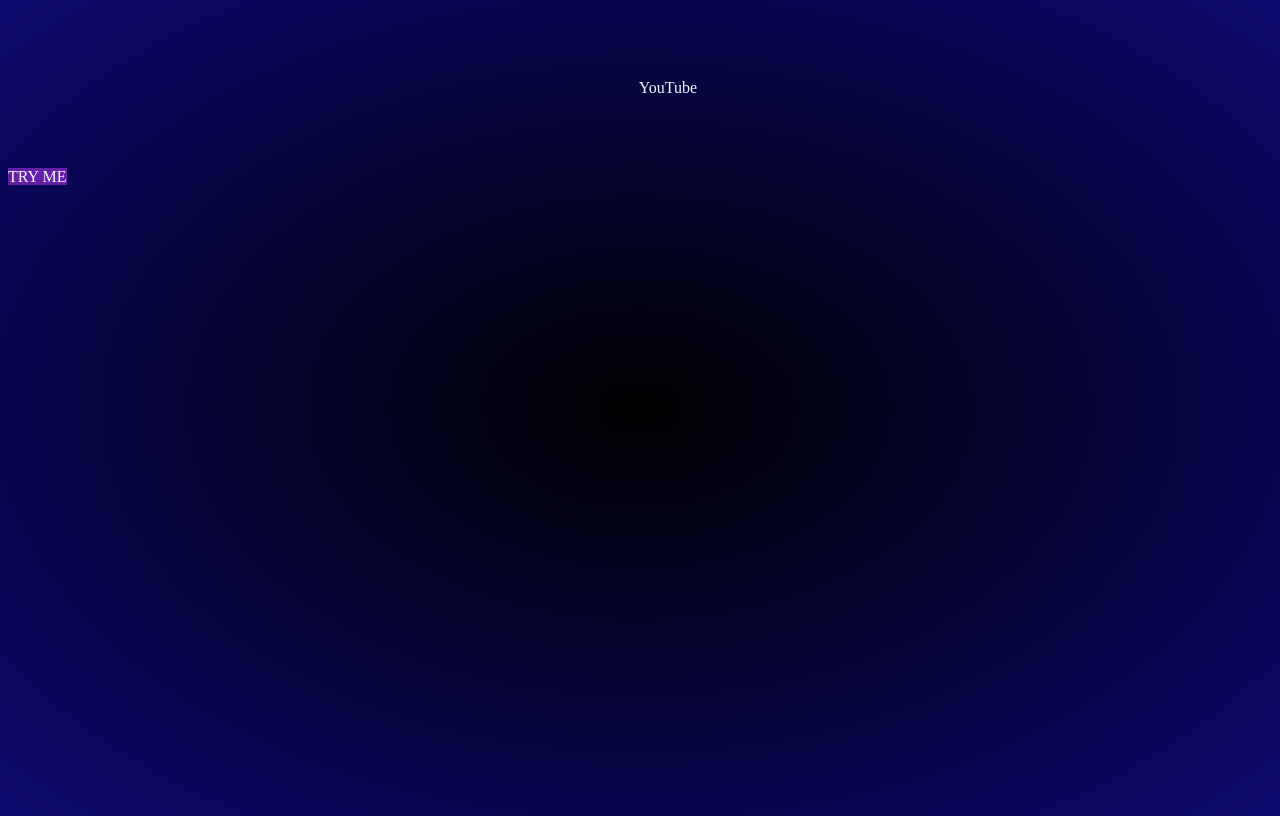
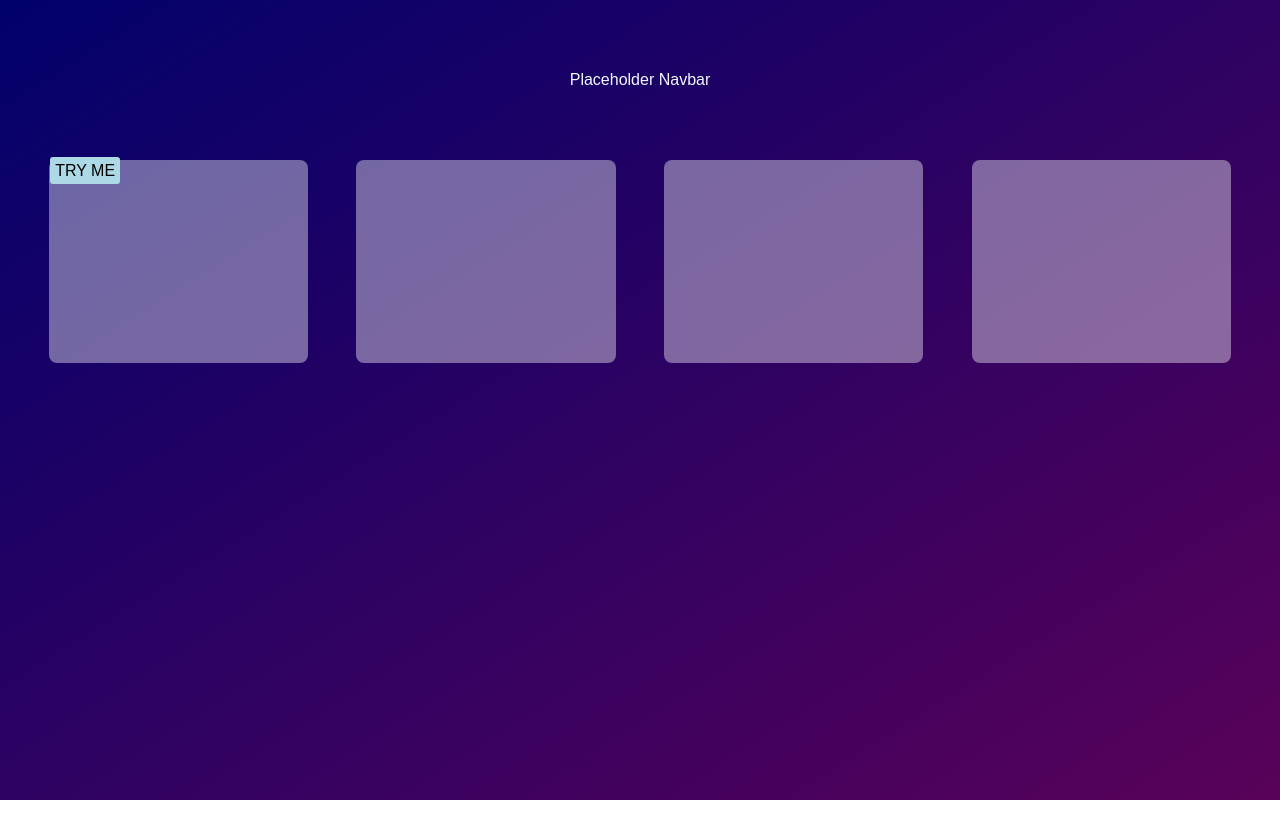
Before and after one commit to ppaliani/Portfolio, a plain HTML site: page index.html in a window 1280 px wide. Drawn offline with Linux system fonts and the light colour scheme.

Commit message:
added cards to contain links to different projects. beginning styling and layout of cards. changed background to linear gradient to bottom right. some other minor styling changes.

```diff
--- a/index.html
+++ b/index.html
@@ -12,12 +12,23 @@
     <div id="nav-container">
         <nav id="nav-bar">
             <ul>
-                <li><a href="https://www.youtube.com">YouTube</a></li>
+                <li><a href="">Placeholder Navbar</a></li>
             </ul>
         </nav>
     </div>
-    <div>
-        <a href="https://www.youtube.com" id="try-me-btn">TRY ME</a>
+    <div id="cards-container">
+        <div class="card" id="card-1">
+            <a href="https://www.youtube.com" id="try-me-btn">TRY ME</a>
+        </div>
+        <div class="card" id="card-2">
+
+        </div>
+        <div class="card" id="card-3">
+
+        </div>
+        <div class="card" id="card-4">
+
+        </div>
     </div>
 </body>
 </html>
--- a/styles.css
+++ b/styles.css
@@ -1,7 +1,10 @@
 body {
-    background: radial-gradient(black, rgb(12, 9, 111));
+    font-family: 'Poppins', sans-serif;
+    background-image: linear-gradient(to bottom right, rgb(1, 1, 107), rgb(89, 2, 89));
     height: 100vh;
     width: 100vw;
+    padding: 0px;
+    margin: 0px;
 }
 
 p {
@@ -10,6 +13,8 @@ p {
 
 ul {
     list-style-type: none;
+    margin: 0px;
+    padding: 0px;
 }
 
 a {
@@ -31,5 +36,33 @@ a {
 }
 
 #try-me-btn {
-    background-color: rgb(102, 32, 168);
+    color: black;
+    background-color: lightblue;
+    padding: 5px;
+    border-radius: 3px;
+
 }
+
+.card {
+    padding: .1rem;
+    border-radius: 8px;
+    width: 20vw;
+    height: 25vh;
+    background-color: rgba(255, 255, 255, .4);
+    position: relative;
+}
+
+/* .card::before {
+    width: inherit;
+    height: inherit;
+    content: '';
+    position: absolute;
+    background: rgb(255, 255, 255, .15);
+    z-index: 1;
+    border-radius: 8px;
+} */
+
+#cards-container {
+    display: flex;
+    justify-content: space-evenly;
+}
```
